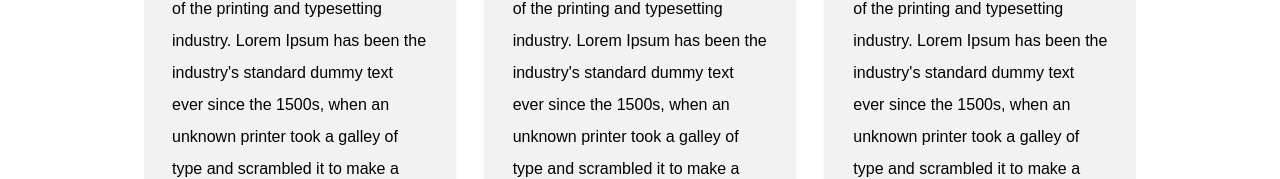
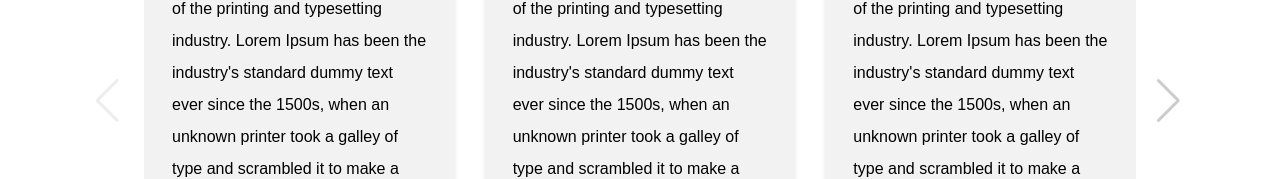
Before and after one commit to Afrasyab11/Alira, a Next.js app: page / in a window 1280 px wide. Shown: the part 5988-6167 px from the top of the page. Built offline with nearby package versions, Linux system fonts and the light colour scheme.

Commit message:
Fixed the issue of swipper

```diff
--- a/src/components/pages/landingPage/components/Testimonial.js
+++ b/src/components/pages/landingPage/components/Testimonial.js
@@ -122,8 +122,8 @@ export default function Testimonials() {
           ))}
         </Swiper>
         <div className="swiper-pagination !relative space-x-4 !mt-2 "></div>
-        <div className="swiper-button-prev text-[#A0A0A08A] !left-0 sm:!hidden md:block"></div>
-        <div className="swiper-button-next !right-0 sm:!hidden md:block"></div>
+        <div className="swiper-button-prev text-[#A0A0A08A] !left-0 sm:!hidden md:!block"></div>
+        <div className="swiper-button-next !right-0 sm:!hidden md:!block"></div>
       </div>
     </div>
   );
```
